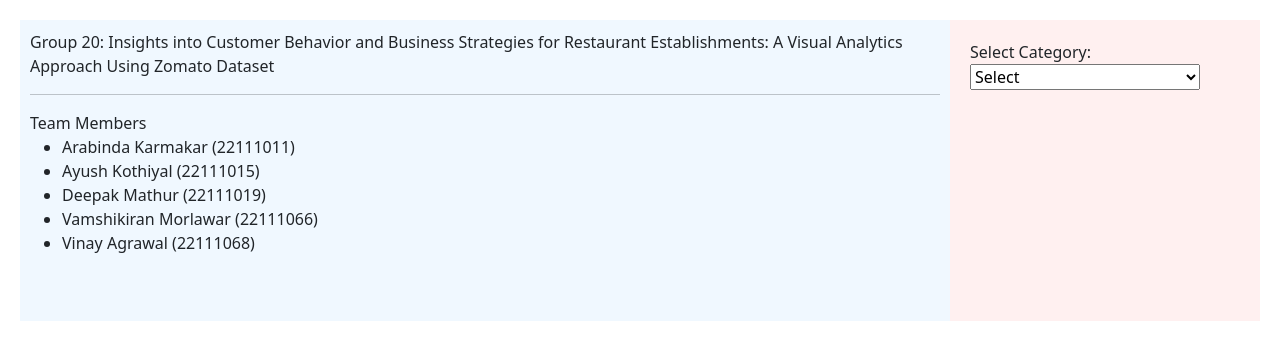
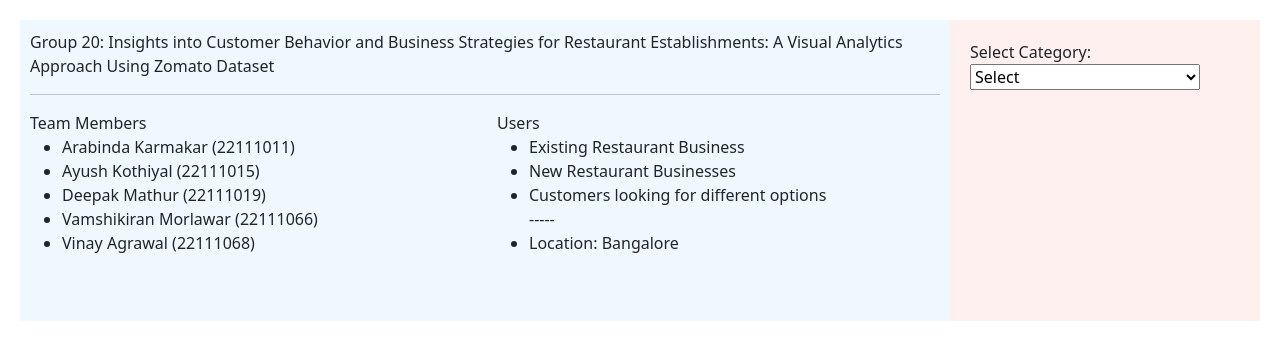
Before and after one commit to Vinay-Agrawal29/CS661_bizviz, a website: page index.html in a window 1280 px wide. Drawn offline with nearby package versions, Linux system fonts and the light colour scheme.

Commit message:
final commit, completed the project

```diff
--- a/index.html
+++ b/index.html
@@ -26,6 +26,14 @@
         </ul>
       </div>
       <div class="col-md-6">
+        <div>Users</div>
+        <ul>
+          <li>Existing Restaurant Business</li>
+          <li>New Restaurant Businesses</li>
+          <li>Customers looking for different options</li>
+          <li style="list-style: none;">-----</li>
+          <li>Location: Bangalore</li>
+        </ul>
         <!-- <div>Task</div>
         <ul>
           <li>Identifying Popular Cuisines</li>
```
